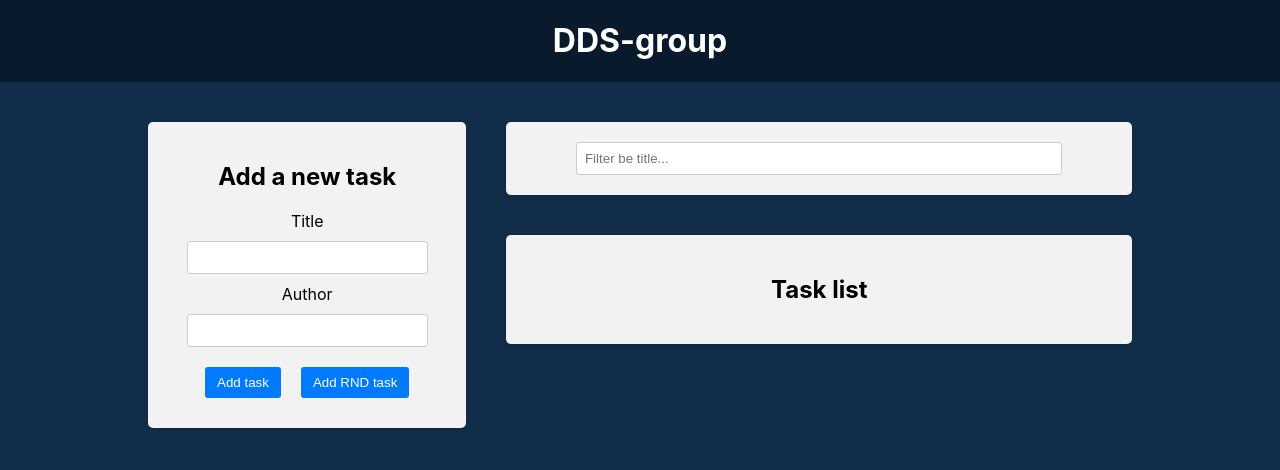
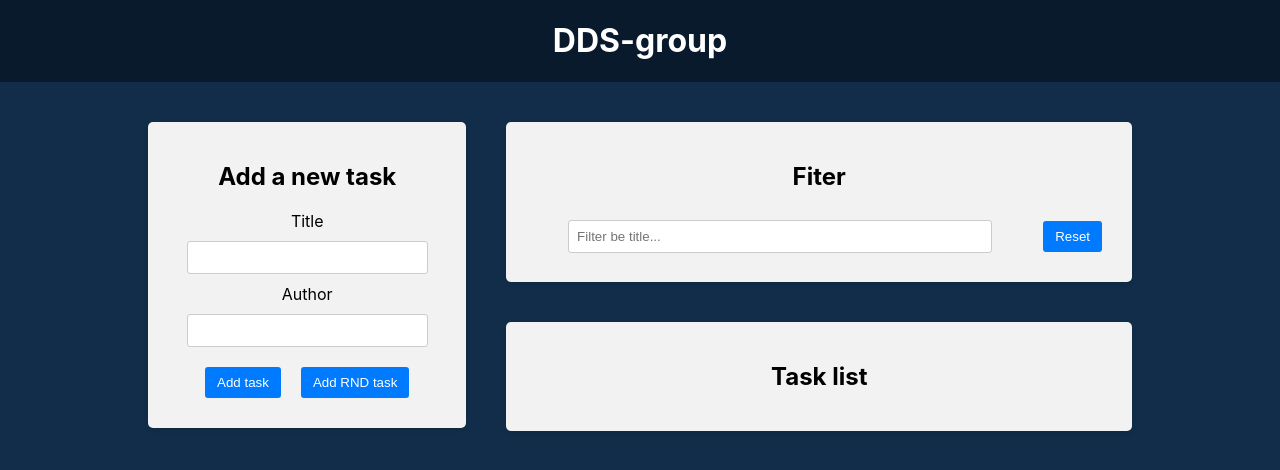
Before and after one commit to Evgeniy-Hurinovich/30-redux, a React (Create React App) app in the folder frontend/: page / in a window 1280 px wide. Shown: the top 470 px of the page. Built offline with nearby package versions, Linux system fonts and the light colour scheme.

Commit message:
345 reset filters

```diff
--- a/frontend/src/components/Filter/Fiter.js
+++ b/frontend/src/components/Filter/Fiter.js
@@ -1,6 +1,7 @@
 import { useDispatch, useSelector } from 'react-redux'
 import {
   setTitleFilter,
+  resetFilters,
   selectTitleFilter,
 } from '../../redux/slices/filterSlice'
 
@@ -15,9 +16,14 @@
     dispatch(setTitleFilter(e.target.value))
   }
 
+  const handleResetFilters = () => {
+    dispatch(resetFilters())
+  }
+
   return (
     <div className="app-block filter">
-      {/* <h2>Fiter</h2> */}
+      <h2>Fiter</h2>
+      <div className="filter-row">
         <div className="filter-group">
           <input
             type="text"
@@ -26,6 +32,10 @@
             onChange={handleTitleFilterChange}
           />
         </div>
+        <button type="button" onClick={handleResetFilters}>
+          Reset
+        </button>
+      </div>
     </div>
   )
 }
--- a/frontend/src/redux/slices/filterSlice.js
+++ b/frontend/src/redux/slices/filterSlice.js
@@ -11,9 +11,12 @@
     setTitleFilter: (state, action) => {
       state.title = action.payload
     },
+    resetFilters: (state) => {
+      return initialState
+    },
   },
 })
 
-export const { setTitleFilter } = filterSlice.actions
+export const { setTitleFilter, resetFilters } = filterSlice.actions
 export const selectTitleFilter = (state) => state.filter.title
 export default filterSlice.reducer
```
Lines whose indentation alone changed are shown as unchanged.
